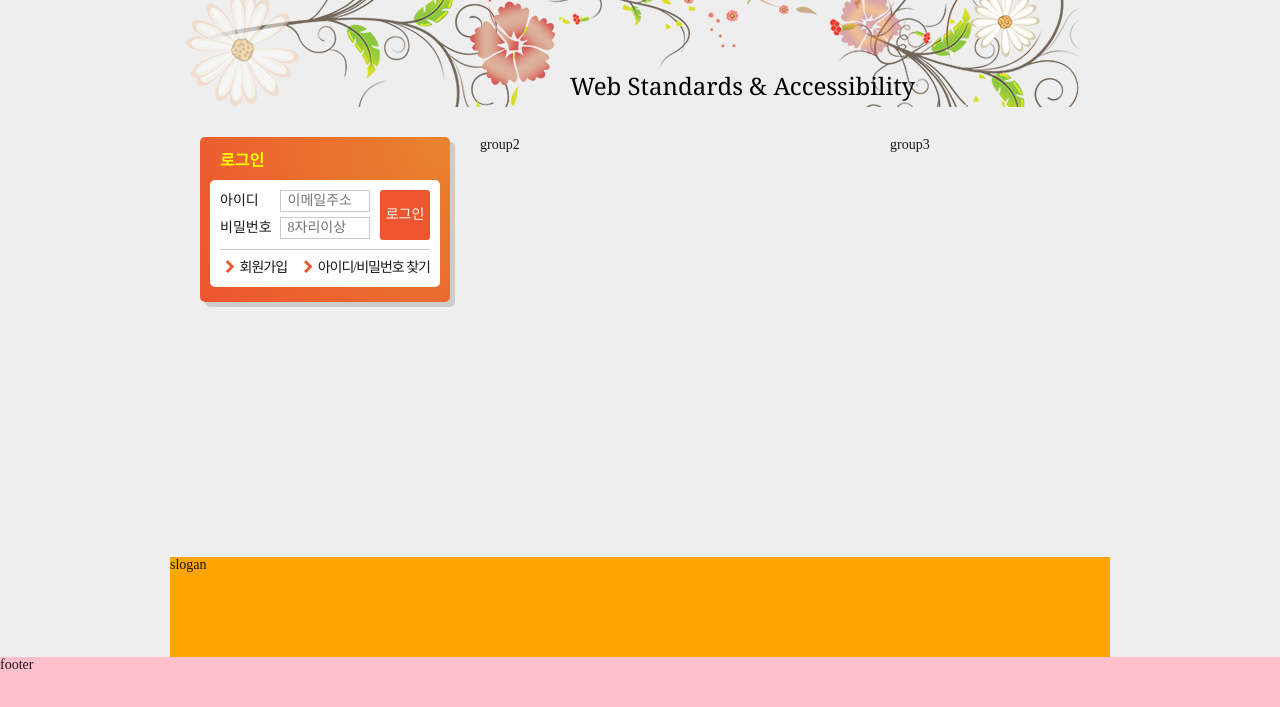
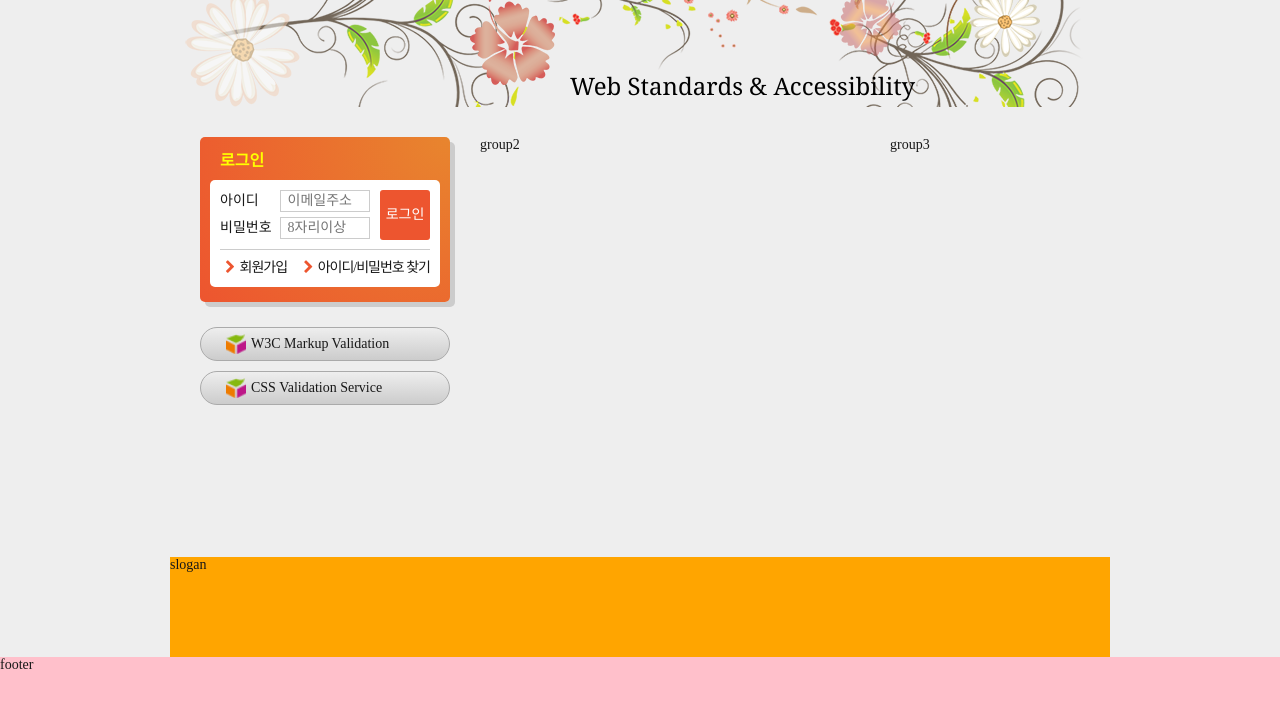
Before and after one commit to yg-0103/FDS18, a plain HTML site: page index.html in a window 1280 px wide. Shown: the part 137-844 px from the top of the page. Drawn offline with nearby package versions, Linux system fonts and the light colour scheme; a web font is replaced by a local one.

Commit message:
유효성검사 및 마크업 디자인

```diff
--- a/css/stylesheet.css
+++ b/css/stylesheet.css
@@ -333,7 +333,25 @@ a {
 .login-member a{
   display: block;
   padding: 8px 0;
-
+}
+/*유효성 검사 배너 */
+.validation-list {
+  margin: 25px 0 0 0;
+  list-style: none;
+  padding-left: 0;
+}
+.validation-item a{
+  display: block;
+  border-radius: 20px;
+  border: 1px solid #aaa;
+  background: url(/css/images/validation_icon.png) 25px 50% / 20px 20px no-repeat,
+              linear-gradient(to bottom, #eee, #ccc);
+  padding: 8px 10px 8px 50px;
+  margin-top: 10px;
+}
+.validation-item a:hover,
+.validation-item a:focus {
+  color: #f00;
 }
 .slogan {
   background: orange;
--- a/index.html
+++ b/index.html
@@ -182,6 +182,21 @@
           </li>
         </ul>
       </section>
+      <section class="validation">
+        <h2 class="a11y-hidden">유효성 검사 배너</h2>
+        <ul class="validation-list">
+          <li class="validation-item">
+            <a href="https://validator.w3.org/" target="_blank" title="마크업 유효성검사 사이트로 이동">
+              W3C Markup Validation
+            </a>
+          </li>
+          <li class="validation-item">
+            <a href="https://jigsaw.w3.org/css-validator/" target="_blank" title="CSS 유효성검사 사이트로 이동">
+              CSS Validation Service
+            </a>
+          </li>
+        </ul>
+      </section>
     </div>
     <div class="group group2">group2</div>
     <div class="group group3">group3</div>
```
